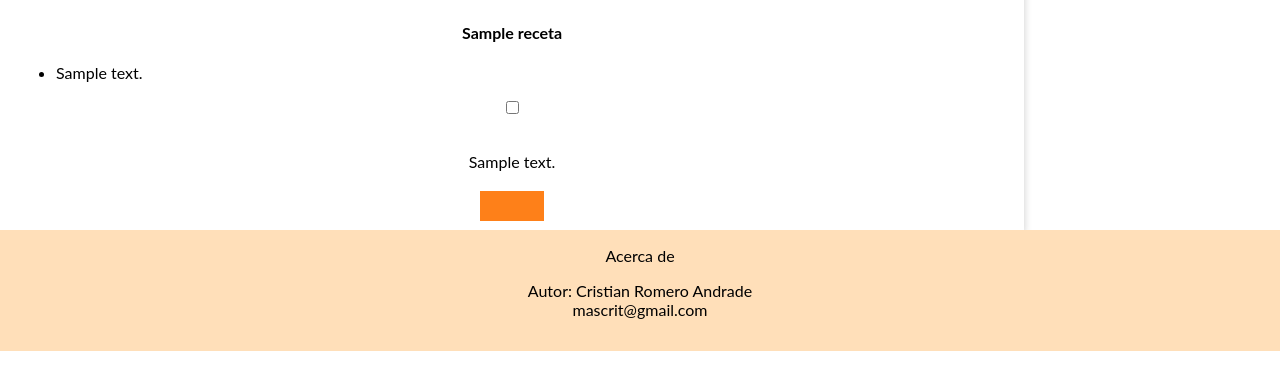
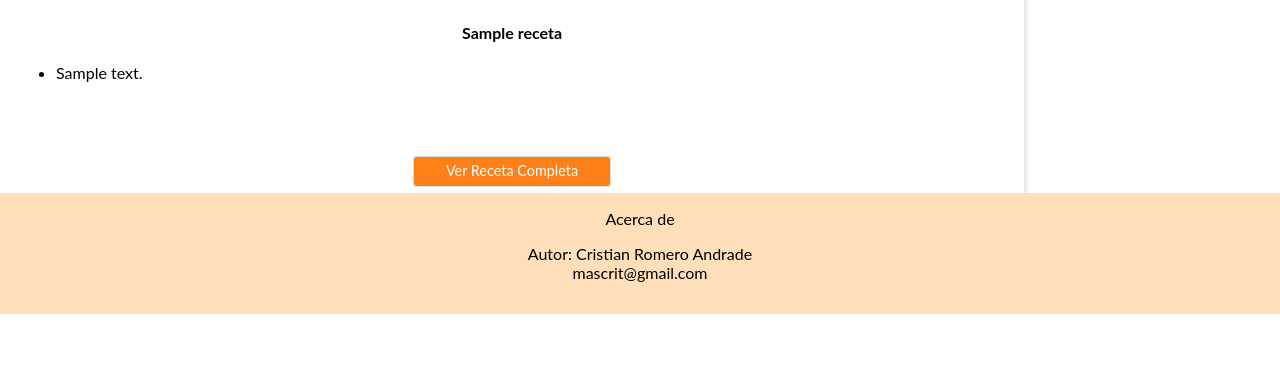
Before and after one commit to tysyak/Proyecto_negocios_2022, a PHP site: page / in a window 1280 px wide. Shown: the part 79-469 px from the top of the page. Run offline with PHP 8.4, Linux system fonts and the light colour scheme; tables that the repository leaves empty or names only in its code hold one stand-in row (values such as "Sample post").

Commit message:
boton Leer mas

```diff
--- a/recetario/assets/css/app.css
+++ b/recetario/assets/css/app.css
@@ -152,3 +152,44 @@ textarea{
     font-size: 16px;
     padding: 5px;
 }
+
+/* Read more button */
+
+.read-more-state {
+    display: none;
+}
+
+.read-more-target {
+    opacity: 0;
+    max-height: 0;
+    font-size: 0;
+    transition: .25s ease;
+    margin: 25px;
+
+}
+
+.read-more-state:checked ~ .read-more-wrap .read-more-target {
+    opacity: 1;
+    font-size: inherit;
+    max-height: 999em;
+}
+
+.read-more-state ~ .read-more-trigger:before {
+    content: 'Ver Receta Completa';
+    margin: 25px;
+}
+
+.read-more-state:checked ~ .read-more-trigger:before {
+    content: 'Ocultar Receta';
+    margin: 25px;
+}
+
+.read-more-trigger {
+    cursor: pointer;
+    display: inline-block;
+    padding: 0 .5em;
+    font-size: .9em;
+    line-height: 2;
+    border: 1px solid #ddd;
+    border-radius: .25em;
+}
```
